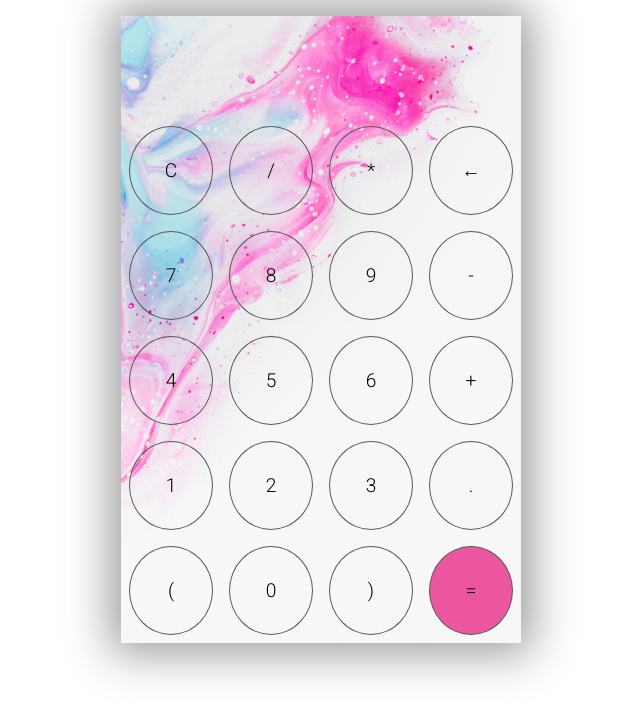
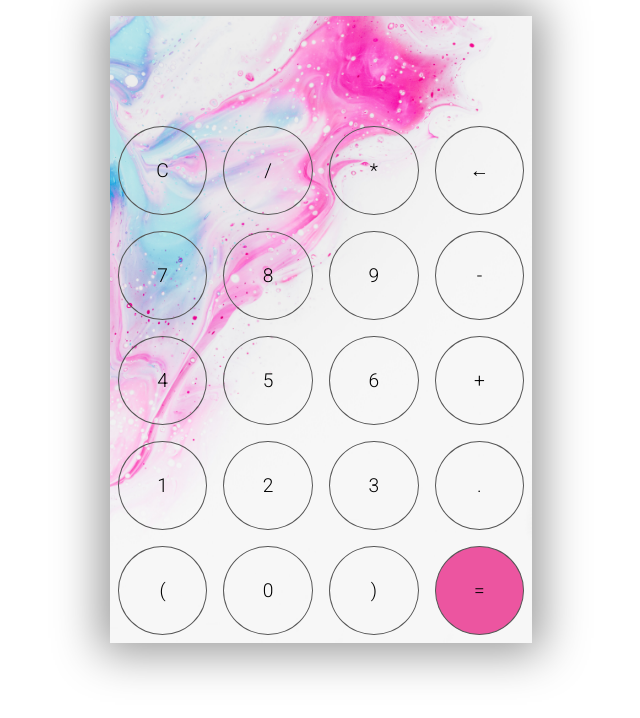
Before and after one commit to rupinderjdn/Calculator-Project, a plain HTML site: page index.html in a window 1280 px wide. Shown: the whole page, without its empty margins (319-959 px from the left). Drawn offline with Linux system fonts and the light colour scheme.

Commit message:
some corretions

```diff
--- a/style.css
+++ b/style.css
@@ -1,13 +1,15 @@
 @import url('https://fonts.googleapis.com/css2?family=Montserrat&family=Roboto:wght@300&display=swap');
 body{
     padding: 0;
+    box-sizing: border-box;
+    margin: 0;
 }
 .container{
     background-image: url(images/bg1.jpg);
     background-size: cover;
     background-repeat: no-repeat;
     background-position: center;
-    max-width: 400px;
+    max-width: 33vw;
     max-height: 100vh;
     margin: 2vh auto 0 auto;
     font-family: 'Roboto',sans-serif;
```
